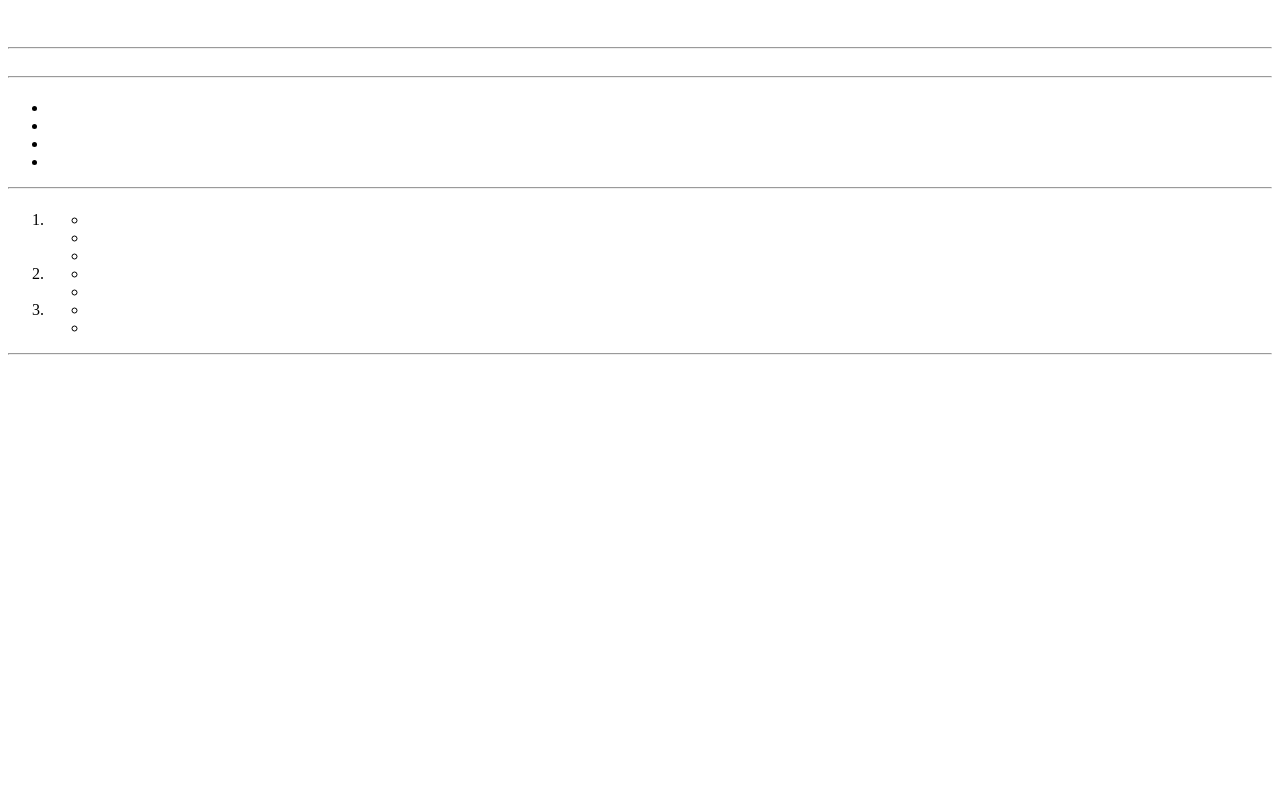
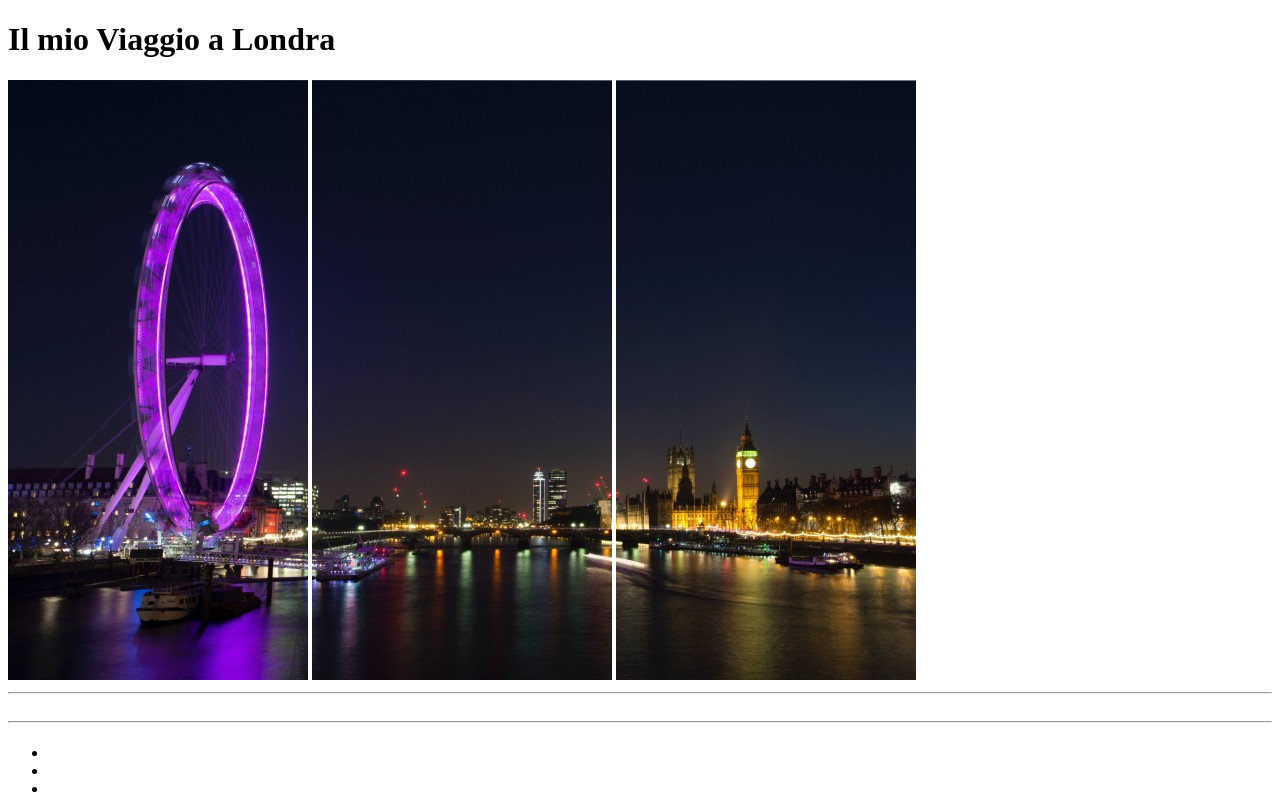
Before and after one commit to Edurante18/html-london-trip, a plain HTML site: page index.html in a window 1280 px wide. Shown: the top 800 px of the page. Drawn offline with Linux system fonts and the light colour scheme.

Commit message:
implemento l'header

```diff
--- a/index.html
+++ b/index.html
@@ -9,10 +9,10 @@
 <body>
     <!--Intestazione pagina-->
     <header>
-        <h1></h1>
-        <img src="" alt="">
-        <img src="" alt="">
-        <img src="" alt="">
+        <h1>Il mio Viaggio a Londra</h1>
+        <img src="img\pexels-bill-emrich-230794-0.jpg" alt="panorama di londra: blocco sinistro">
+        <img src="img\pexels-bill-emrich-230794-1.jpg" alt="panorama di londra: blocco centrale">
+        <img src="img\pexels-bill-emrich-230794-2.jpg" alt="panorama di londra: blocco destro">
         <hr>
     </header>
 
```
Also changed, not shown: img/pexels-bill-emrich-230794-0.jpg (added), img/pexels-bill-emrich-230794-1.jpg (added), img/pexels-bill-emrich-230794-2.jpg (added).
